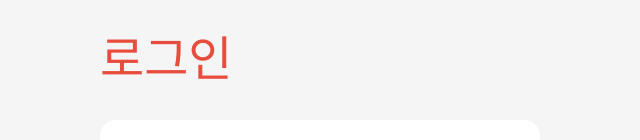
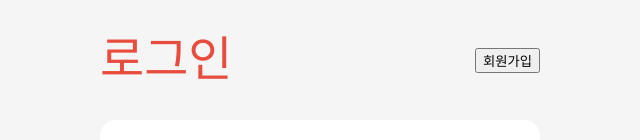
Before and after one commit to CAU-Capstone-PPL/little_eta_board_front, a React (Create React App) app: page /user/login in a window 1280 px wide. Shown: the top 140 px of the page, without its empty margins (320-960 px from the left). Built offline with nearby package versions, Linux system fonts and the light colour scheme; what recoil-persist would draw is missing.

Commit message:
Feat: 회원가입 버튼

```diff
--- a/src/Router.tsx
+++ b/src/Router.tsx
@@ -6,6 +6,7 @@ import Write from "./routes/Write";
 import Update from "./routes/Update";
 import Search from "./routes/Search";
 import Login from "./routes/Login";
+import SignUp from "./routes/SignUp";
 
 function Router() {
   return (
@@ -29,6 +30,9 @@ function Router() {
         <Route path="/user/login">
           <Login />
         </Route>
+        <Route path="/user/signUp">
+          <SignUp />
+        </Route>
         <Route path="/">
           <Board />
         </Route>
--- a/src/routes/Login.tsx
+++ b/src/routes/Login.tsx
@@ -116,6 +116,9 @@ function Login() {
       </Helmet>
       <Header>
         <Title>로그인</Title>
+        <button type="button" onClick={() => {
+          history.push('/user/signUp');
+        }}>회원가입</button>
       </Header>
       <WriteForm onSubmit={handleSubmit(onValid)}>
         <Input>
--- /dev/null
+++ b/src/routes/SignUp.tsx
@@ -0,0 +1,7 @@
+function SignUp() {
+  return (
+    <h1>1</h1>
+  );
+}
+
+export default SignUp;
```
